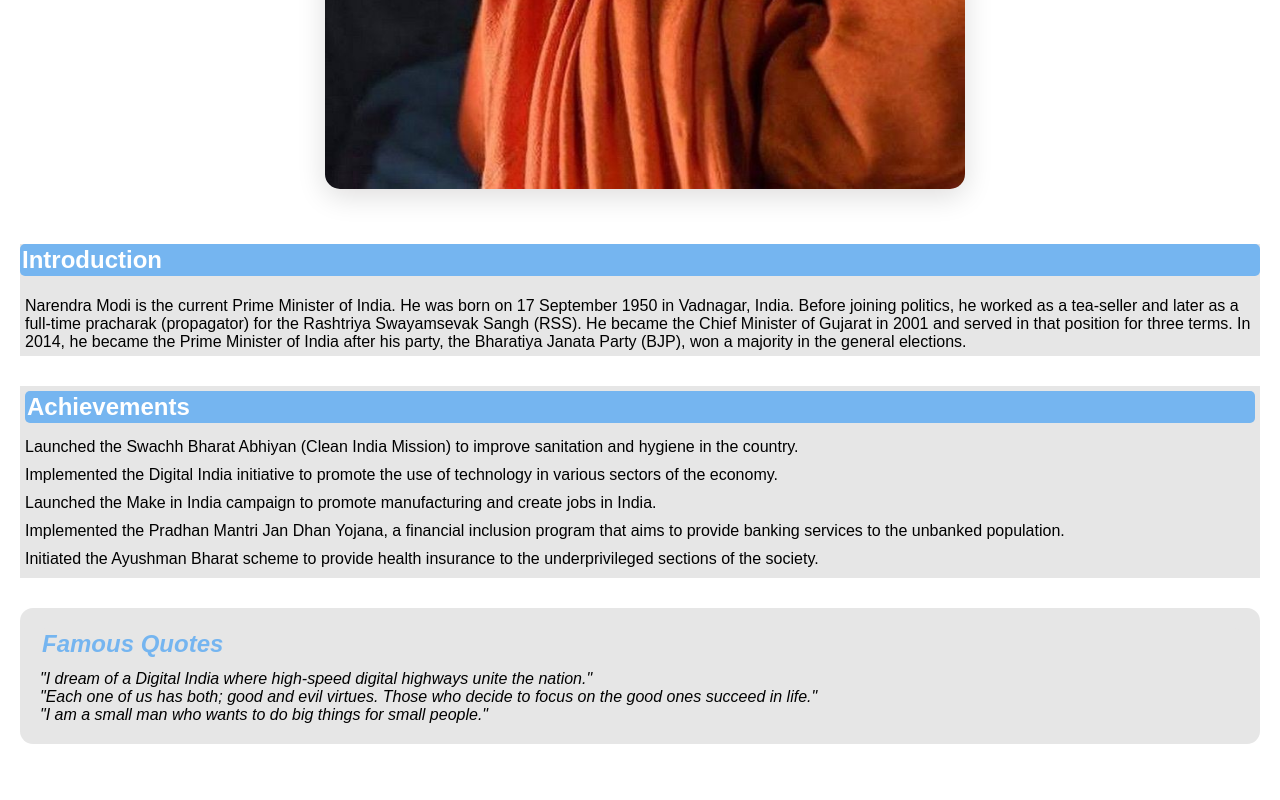
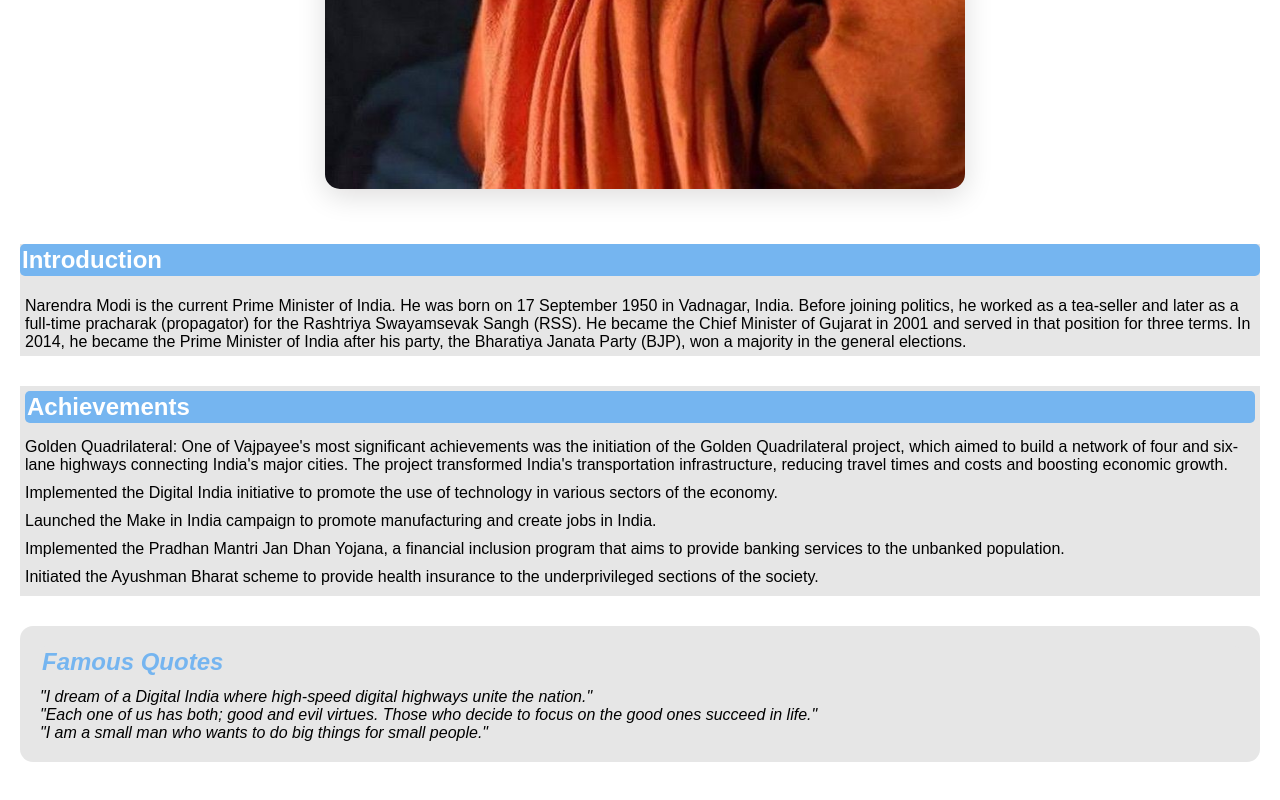
Before and after one commit to GyanDangi/India-Prime-Minister, a plain HTML site: page index.html in a window 1280 px wide. Shown: the part 826-1626 px from the top of the page. Drawn offline with Linux system fonts and the light colour scheme; a web font is replaced by a local one.

Commit message:
about Narendra modiji

```diff
--- a/index.html
+++ b/index.html
@@ -4,7 +4,7 @@
     <meta charset="UTF-8">
     <meta http-equiv="X-UA-Compatible" content="IE=edge">
     <meta name="viewport" content="width=device-width, initial-scale=1.0">
-    <title>Tribute Page</title>
+    <title>About NarendraModi</title>
     <link rel="stylesheet" href="https://fonts.googleapis.com/css?family=Sofia">
     <link rel="stylesheet" href="style.css">
 </head>
@@ -28,7 +28,7 @@
     <section id="achivements">
         <h2>Achievements</h2>
 			<ul>
-				<li>Launched the Swachh Bharat Abhiyan (Clean India Mission) to improve sanitation and hygiene in the country.</li>
+				<li>Golden Quadrilateral: One of Vajpayee's most significant achievements was the initiation of the Golden Quadrilateral project, which aimed to build a network of four and six-lane highways connecting India's major cities. The project transformed India's transportation infrastructure, reducing travel times and costs and boosting economic growth.</li>
 				<li>Implemented the Digital India initiative to promote the use of technology in various sectors of the economy.</li>
 				<li>Launched the Make in India campaign to promote manufacturing and create jobs in India.</li>
 				<li>Implemented the Pradhan Mantri Jan Dhan Yojana, a financial inclusion program that aims to provide banking services to the unbanked population.</li>
```
